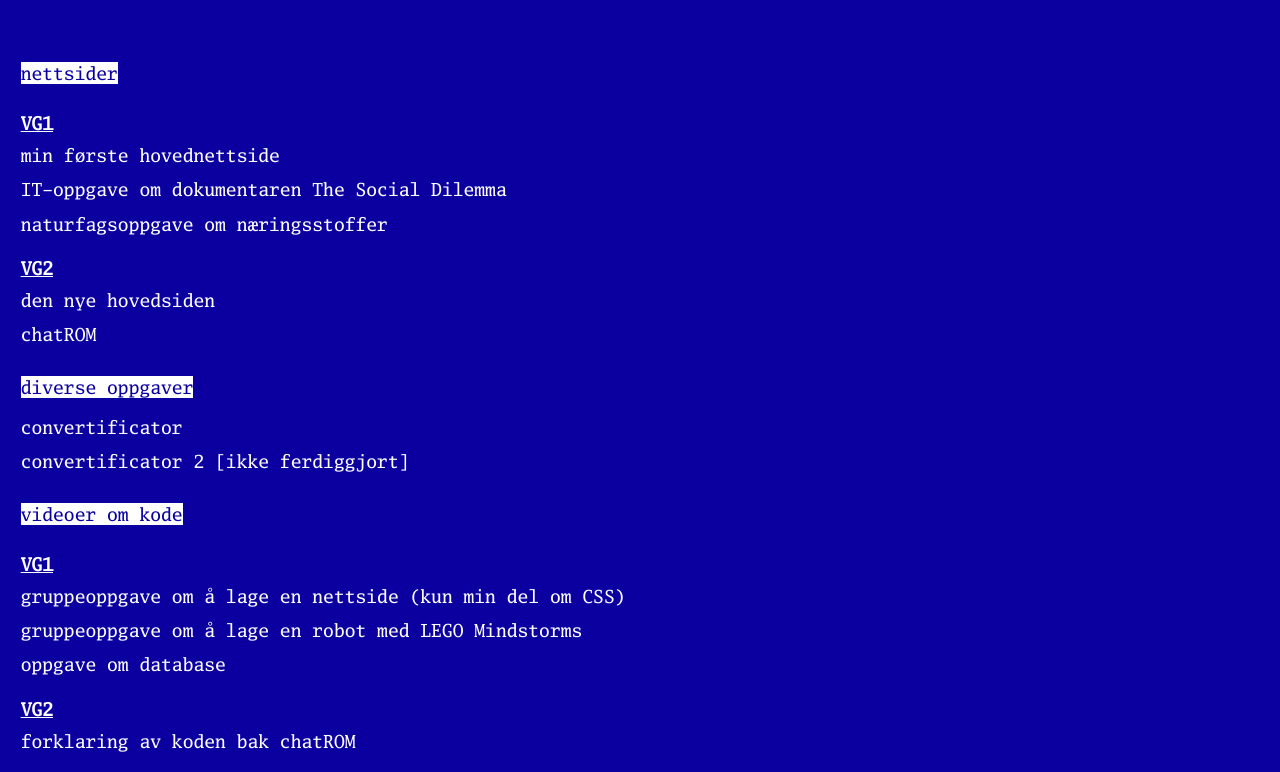
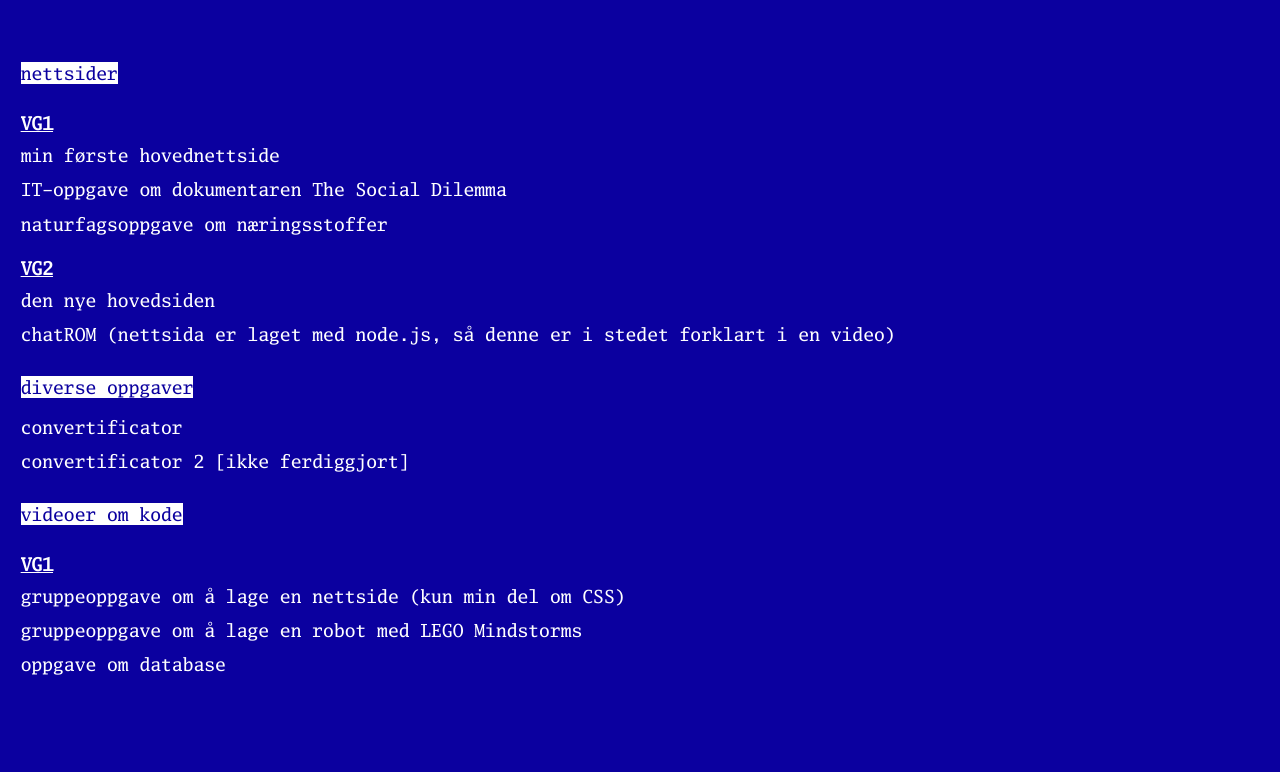
Before and after one commit to AnotherUsernameOrSOmethin/siteB, a plain HTML site: page html/code.html in a window 1280 px wide. Shown: the part 90-862 px from the top of the page. After the commit the page ends 800 px from the top, so only its background shows below. Drawn offline with Linux system fonts and the light colour scheme.

Commit message:
Add files via upload
Oppdaget at "chatROM" ikke kunne vises i det hele tatt, siden den er laget med node.js og express. Har heller plassert videoforklaringen der "chatROM"-linken stod før.

```diff
--- a/html/code.html
+++ b/html/code.html
@@ -6,7 +6,8 @@
     <meta http-equiv="X-UA-Compatible" content="IE=edge" />
     <meta name="viewport" content="width=device-width, initial-scale=1.0" />
     <link rel="stylesheet" type="text/css" href="../style/fancy.css">
-    <title>siteB</title>
+    <link rel="icon" type="image/x-icon" href="../style/blanke.ico">
+    <title>SBV2</title>
 </head>
 
 <body>
@@ -29,7 +30,7 @@
 
             <span id="p2">VG2</span>
             <a target="_blank" href="../index.html">den nye hovedsiden</a>
-            <a target="_blank" href="https://anotherusernameorsomethin.github.io/chatROM/">chatROM</a>
+            <a target="_blank" href="https://youtu.be/hNqeY79DPMQ">chatROM (nettsida er laget med node.js, så denne er i stedet forklart i en video)</a>
 
             <p>diverse oppgaver</p>
             <a target="_blank" href="../things/Code/convertificator/index.html">convertificator</a>
@@ -40,9 +41,6 @@
             <a target="_blank" href="https://drive.google.com/file/d/1sKnBM4soa0NueYY-7krkccbUYUBfcGQ7/view?usp=share_link">gruppeoppgave om å lage en nettside (kun min del om CSS)</a>
             <a target="_blank" href="https://drive.google.com/file/d/1WPjwbrb_uNbfh4HRp0xiYUZ5By0YrQMw/view?usp=share_link">gruppeoppgave om å lage en robot med LEGO Mindstorms</a>
             <a target="_blank" href="https://drive.google.com/file/d/1uR5McRP1crDpNz-xs1eFCbbydvEN05lI/view?usp=share_link">oppgave om database</a>
-
-            <span id="p2">VG2</span>
-            <a target="_blank" href="https://youtu.be/hNqeY79DPMQ">forklaring av koden bak chatROM</a>
         </div>
     </div>
 </body>
```
Also changed, not shown: html/about.html (+2 -1 lines), html/art.html (+2 -1 lines), html/else.html (+2 -1 lines), html/media.html (+2 -1 lines), html/music.html (+2 -1 lines), index.html (+2 -1 lines), style/blanke.ico (added).
